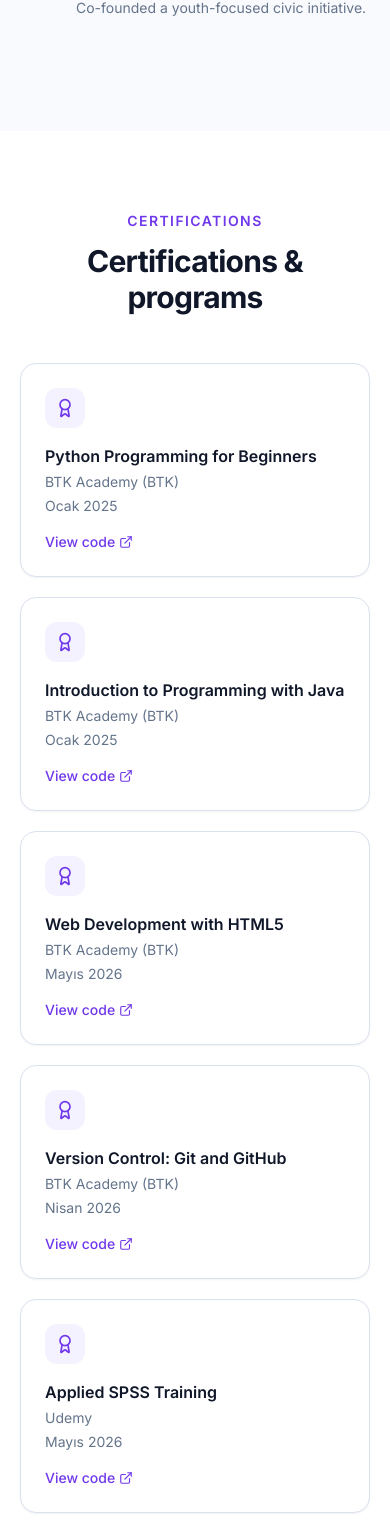
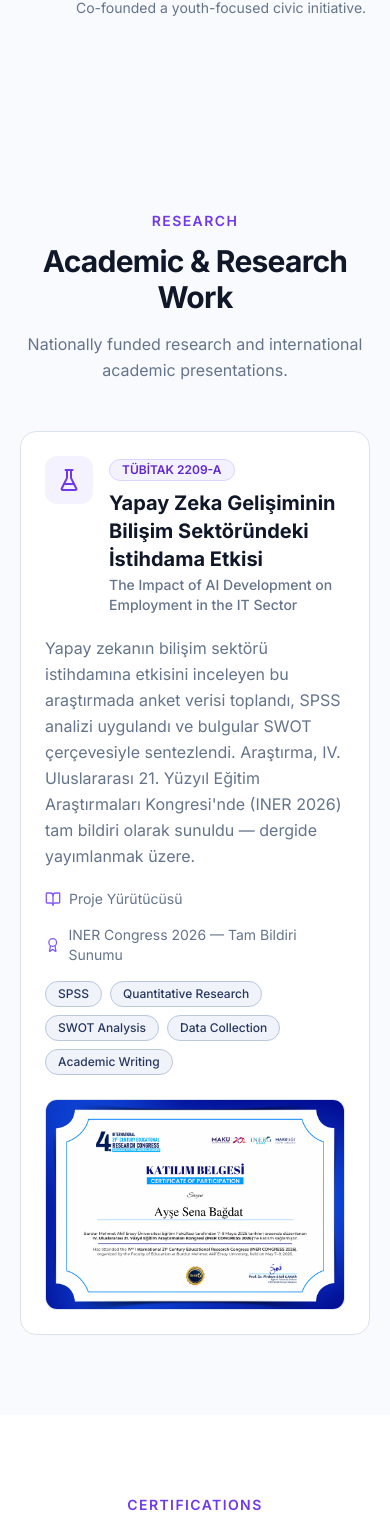
Before and after one commit to Setunya/portfolio, a Next.js app: page /en in a window 390 px wide. Shown: the part 9514-11045 px from the top of the page. Built offline with nearby package versions, Linux system fonts and the light colour scheme; no server answers.

Commit message:
Add Research section with TÜBİTAK/INER 2026 content and certificate

```diff
--- a/src/app/[locale]/page.tsx
+++ b/src/app/[locale]/page.tsx
@@ -3,6 +3,7 @@ import { About } from "@/components/sections/About";
 import { Skills } from "@/components/sections/Skills";
 import { Projects } from "@/components/sections/Projects";
 import { Journey } from "@/components/sections/Journey";
+import { Research } from "@/components/sections/Research";
 import { Certifications } from "@/components/sections/Certifications";
 import { Contact } from "@/components/sections/Contact";
 
@@ -14,6 +15,7 @@ export default function HomePage() {
       <Skills />
       <Projects />
       <Journey />
+      <Research />
       <Certifications />
       <Contact />
     </>
--- a/src/components/layout/Navbar.tsx
+++ b/src/components/layout/Navbar.tsx
@@ -14,6 +14,7 @@ const SECTION_IDS = [
   "skills",
   "projects",
   "journey",
+  "research",
   "certifications",
   "contact",
 ] as const;
@@ -33,6 +34,7 @@ export function Navbar() {
     { id: "skills", label: dict.nav.skills },
     { id: "projects", label: dict.nav.projects },
     { id: "journey", label: dict.nav.journey },
+    { id: "research", label: dict.nav.research },
     { id: "certifications", label: dict.nav.certifications },
     { id: "contact", label: dict.nav.contact },
   ];
--- /dev/null
+++ b/src/components/sections/Research.tsx
@@ -0,0 +1,86 @@
+"use client";
+
+import Image from "next/image";
+import { FlaskConical, BookOpen, Award } from "lucide-react";
+import { useLocale } from "@/i18n/LocaleProvider";
+import { Section, SectionHeading } from "@/components/ui/Section";
+import { Reveal } from "@/components/ui/Reveal";
+
+export function Research() {
+  const { dict } = useLocale();
+
+  return (
+    <Section id="research" className="bg-navy-50/40 dark:bg-navy-900/30">
+      <SectionHeading
+        id="research"
+        tag={dict.sections.researchTag}
+        title={dict.sections.researchTitle}
+        subtitle={dict.sections.researchSubtitle}
+      />
+
+      <div className="mx-auto max-w-3xl">
+        <Reveal>
+          <div className="rounded-2xl border border-navy-100 bg-card p-6 dark:border-navy-800 md:p-8">
+            {/* Header */}
+            <div className="flex items-start gap-4">
+              <span className="flex h-12 w-12 shrink-0 items-center justify-center rounded-xl bg-accent-50 text-accent-600 dark:bg-accent-950/50 dark:text-accent-300">
+                <FlaskConical className="h-6 w-6" />
+              </span>
+              <div>
+                <span className="inline-block rounded-full border border-accent-200 bg-accent-50 px-3 py-0.5 text-xs font-semibold text-accent-700 dark:border-accent-700 dark:bg-accent-950/50 dark:text-accent-300">
+                  TÜBİTAK 2209-A
+                </span>
+                <h3 className="mt-2 text-xl font-bold text-navy-900 dark:text-white">
+                  Yapay Zeka Gelişiminin Bilişim Sektöründeki İstihdama Etkisi
+                </h3>
+                <p className="mt-0.5 text-sm font-medium text-muted">
+                  The Impact of AI Development on Employment in the IT Sector
+                </p>
+              </div>
+            </div>
+
+            {/* Description */}
+            <p className="mt-5 leading-relaxed text-muted">
+              Yapay zekanın bilişim sektörü istihdamına etkisini inceleyen bu araştırmada anket verisi toplandı, SPSS analizi uygulandı ve bulgular SWOT çerçevesiyle sentezlendi. Araştırma, IV. Uluslararası 21. Yüzyıl Eğitim Araştırmaları Kongresi&apos;nde (INER 2026) tam bildiri olarak sunuldu — dergide yayımlanmak üzere.
+            </p>
+
+            {/* Meta */}
+            <div className="mt-5 flex flex-wrap gap-4">
+              <div className="flex items-center gap-2 text-sm text-muted">
+                <BookOpen className="h-4 w-4 text-accent-500" />
+                <span>Proje Yürütücüsü</span>
+              </div>
+              <div className="flex items-center gap-2 text-sm text-muted">
+                <Award className="h-4 w-4 text-accent-500" />
+                <span>INER Congress 2026 — Tam Bildiri Sunumu</span>
+              </div>
+            </div>
+
+            {/* Tags */}
+            <div className="mt-4 flex flex-wrap gap-2">
+              {["SPSS", "Quantitative Research", "SWOT Analysis", "Data Collection", "Academic Writing"].map((tag) => (
+                <span
+                  key={tag}
+                  className="rounded-full border border-navy-200 bg-navy-50 px-3 py-1 text-xs font-medium text-navy-700 dark:border-navy-700 dark:bg-navy-800 dark:text-navy-200"
+                >
+                  {tag}
+                </span>
+              ))}
+            </div>
+
+            {/* Certificate image */}
+            <div className="mt-6 overflow-hidden rounded-xl border border-navy-100 dark:border-navy-800">
+              <Image
+                src="/images/research/iner-2026-certificate.png"
+                alt="INER 2026 Katılım Belgesi"
+                width={800}
+                height={560}
+                className="w-full object-cover"
+              />
+            </div>
+          </div>
+        </Reveal>
+      </div>
+    </Section>
+  );
+}
--- a/src/i18n/dictionaries.ts
+++ b/src/i18n/dictionaries.ts
@@ -14,6 +14,7 @@ const dictionaries = {
       journey: "Journey",
       focus: "Now",
       certifications: "Certifications",
+      research: "Research",
       contact: "Contact",
       menu: "Open menu",
       close: "Close menu",
@@ -46,6 +47,9 @@ const dictionaries = {
       journeySubtitle: "Education, experience, and milestones over time.",
       certsTag: "Certifications",
       certsTitle: "Certifications & programs",
+      researchTag: "Research",
+      researchTitle: "Academic & Research Work",
+      researchSubtitle: "Nationally funded research and international academic presentations.",
       focusTag: "Now",
       focusTitle: "What I'm focused on right now",
       focusSubtitle: "A living snapshot of what I'm currently learning and building.",
@@ -102,6 +106,7 @@ const dictionaries = {
       journey: "Yolculuk",
       focus: "Şu An",
       certifications: "Sertifikalar",
+      research: "Araştırma",
       contact: "İletişim",
       menu: "Menüyü aç",
       close: "Menüyü kapat",
@@ -134,6 +139,9 @@ const dictionaries = {
       journeySubtitle: "Zaman içinde eğitim, deneyim ve dönüm noktaları.",
       certsTag: "Sertifikalar",
       certsTitle: "Sertifikalar & programlar",
+      researchTag: "Araştırma",
+      researchTitle: "Akademik & Araştırma Çalışmaları",
+      researchSubtitle: "Ulusal destekli araştırma ve uluslararası akademik sunum.",
       focusTag: "Şu An",
       focusTitle: "Şu anda neye odaklanıyorum",
       focusSubtitle: "Şu sıralar öğrendiklerimin ve geliştirdiklerimin güncel bir anlık görüntüsü.",
```
Also changed, not shown: public/images/research/iner-2026-certificate.png (added), 1 other file (tests, documents, lock files or other folders).
